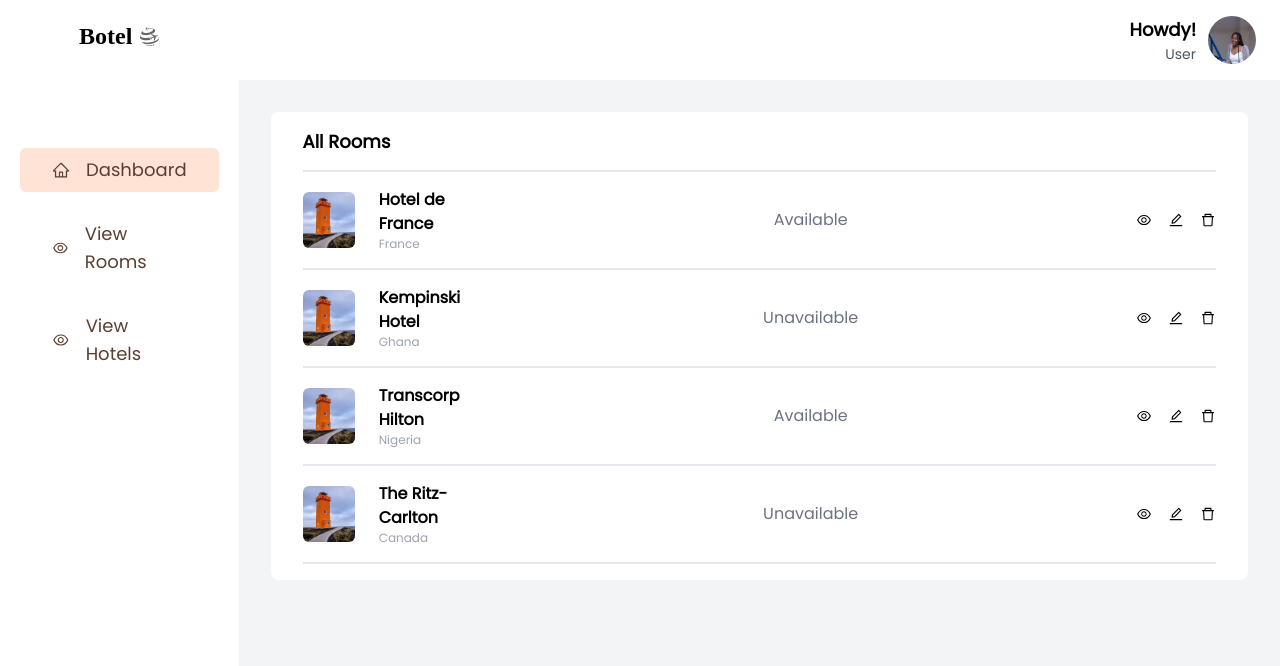
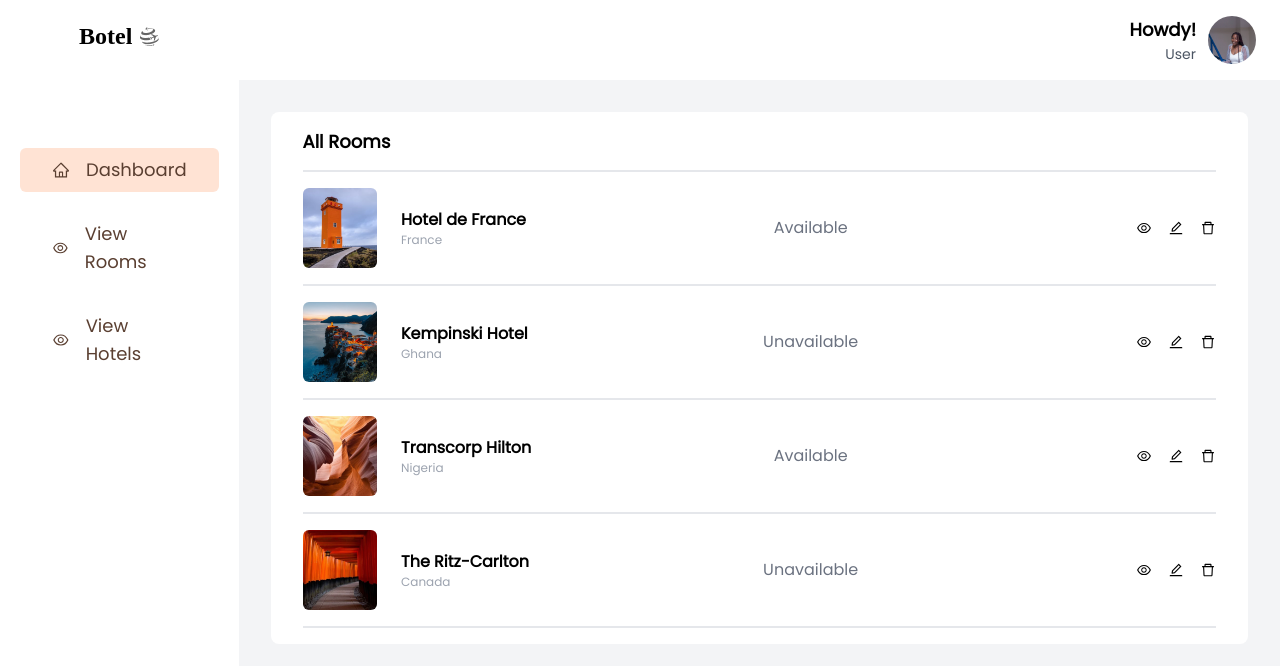
Before and after one commit to baabashinelle/Botel, a React (Create React App) app: page /dashboard in a window 1280 px wide. Both pictures are taken after a click on the element "View Rooms". Shown: the top 666 px of the page. Built offline with nearby package versions, Linux system fonts and the light colour scheme; the HTML template or start-up script is replaced by a standard one; a web font is replaced by a local one.

Commit message:
edit rooms in dashboard

```diff
--- a/src/components/ViewRooms.jsx
+++ b/src/components/ViewRooms.jsx
@@ -6,9 +6,9 @@
 const RoomItem = ({ hotelImg, name, country, status }) => (
   <article className="flex justify-between items-center py-[1em] border-b-2 ">
     <div className="flex items-center gap-6 w-[20%]">
-      <img src={hotelImg} className="w-14 h-14 rounded-md" />
+      <img src={hotelImg} className="w-[5rem] h-[5rem] rounded-md" />
       <div>
-        <h3 className="font-bold">{name}</h3>
+        <h3 className="w-[20ch] font-bold">{name}</h3>
         <p className="text-xs text-gray-400">{country}</p>
       </div>
     </div>
--- a/src/utils/roomsTable.jsx
+++ b/src/utils/roomsTable.jsx
@@ -13,19 +13,19 @@
   {
     name: "Kempinski Hotel",
     country: "Ghana",
-    hotelImg: `${hotelOne}`,
+    hotelImg: `${hotelTwo}`,
     status: "Unavailable",
   },
   {
     name: "Transcorp Hilton",
     country: "Nigeria",
-    hotelImg: `${hotelOne}`,
+    hotelImg: `${hotelThree}`,
     status: "Available",
   },
   {
     name: "The Ritz-Carlton",
     country: "Canada",
-    hotelImg: `${hotelOne}`,
+    hotelImg: `${hotelFour}`,
     status: "Unavailable",
   },
 ];
```
